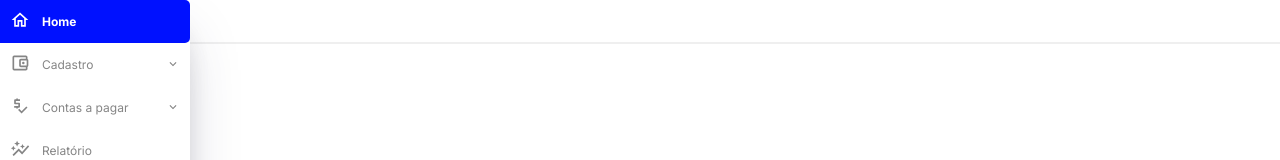
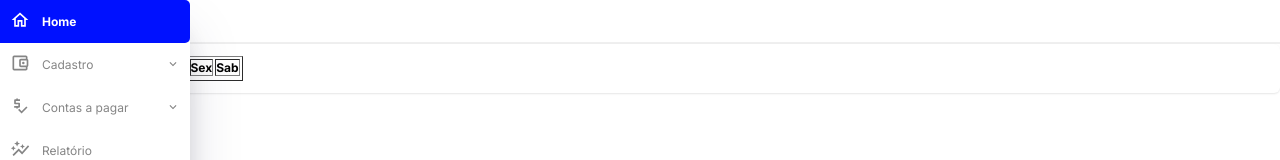
Before and after one commit to hugodesenv/web-financas, a Next.js app: page / in a window 1280 px wide. Shown: the top 160 px of the page. Built offline with nearby package versions, Linux system fonts and the light colour scheme.

Commit message:
Criando o calendario

```diff
--- a/src/app/page.tsx
+++ b/src/app/page.tsx
@@ -1,10 +1,12 @@
+import MyCalendar from "@/components/calendar/MyCalendar";
+import MyCard from "@/components/card/MyCard";
 import MyTopBar from "@/components/menu/topBar/MyTopBar";
 
 export default function Home() {
   return <div>
     <MyTopBar title='Home' />
-    <div>
-      Conteudo
-    </div>
+    <MyCard>
+      <MyCalendar />
+    </MyCard>
   </div>
 }
--- /dev/null
+++ b/src/components/calendar/MyCalendar.tsx
@@ -0,0 +1,53 @@
+'use client';
+
+import { DateUtils } from '../../lib/dateUtils';
+
+interface IDayOfWeek {
+  label: string;
+};
+
+const columns: IDayOfWeek[] = [
+  { label: 'Dom' },
+  { label: 'Seg' },
+  { label: 'Ter' },
+  { label: 'Qua' },
+  { label: 'Qui' },
+  { label: 'Sex' },
+  { label: 'Sab' },
+];
+
+function handleDays() {
+  const currentDate = new Date();
+
+  const indexFirstDay = DateUtils.getWeekIndex(
+    currentDate.getFullYear(),
+    currentDate.getMonth(),
+    1
+  );
+
+  const startDate = new Date();
+  console.log(startDate);
+}
+
+export default function MyCalendar() {
+  handleDays();
+
+  return (
+    <table border={1}>
+      <thead>
+        <tr>
+          {columns.map(({ label }) => <th>{label}</th>)}
+        </tr>
+      </thead>
+      <tbody>
+        {
+
+        }
+        <tr>
+
+        </tr>
+
+      </tbody>
+    </table>
+  )
+}
--- /dev/null
+++ b/src/lib/dateUtils.ts
@@ -0,0 +1,11 @@
+export class DateUtils {
+  static getWeekIndex(pYear: number, pMonth: number, pDay: number) {
+    const y = pYear.toString().padStart(4, '0');
+    const m = pMonth.toString().padStart(2, '0');
+    const d = pDay.toString().padStart(2, '0');
+
+    const firstDay = new Date(`${y}-${m}-${d} 00:00:00`);
+
+    return firstDay.getDay();
+  }
+}
```
